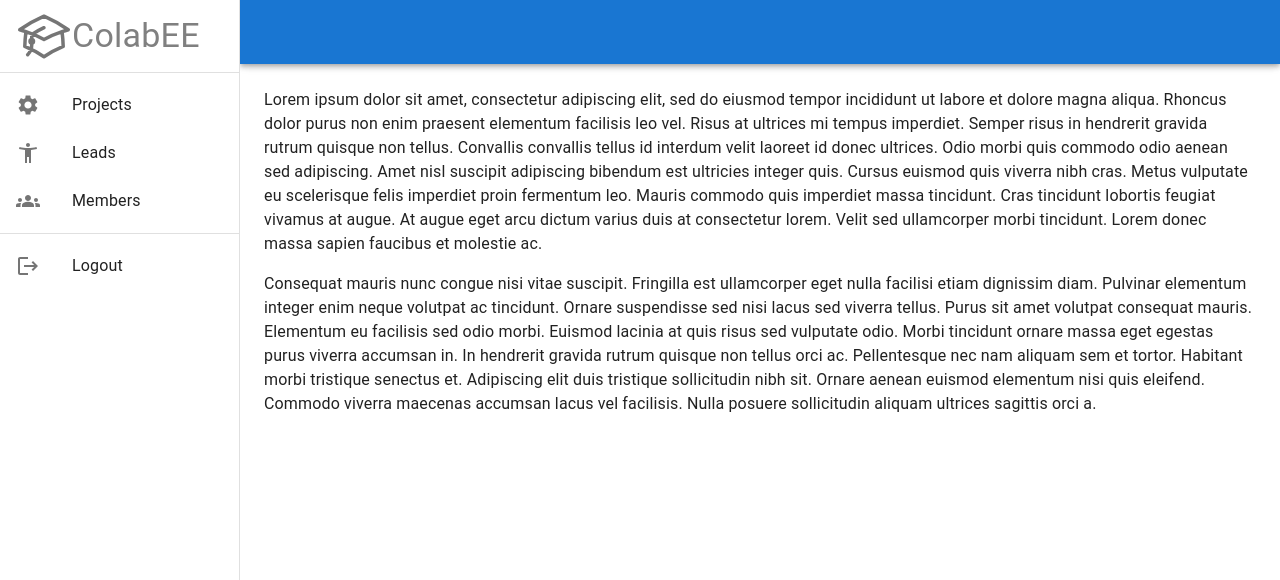
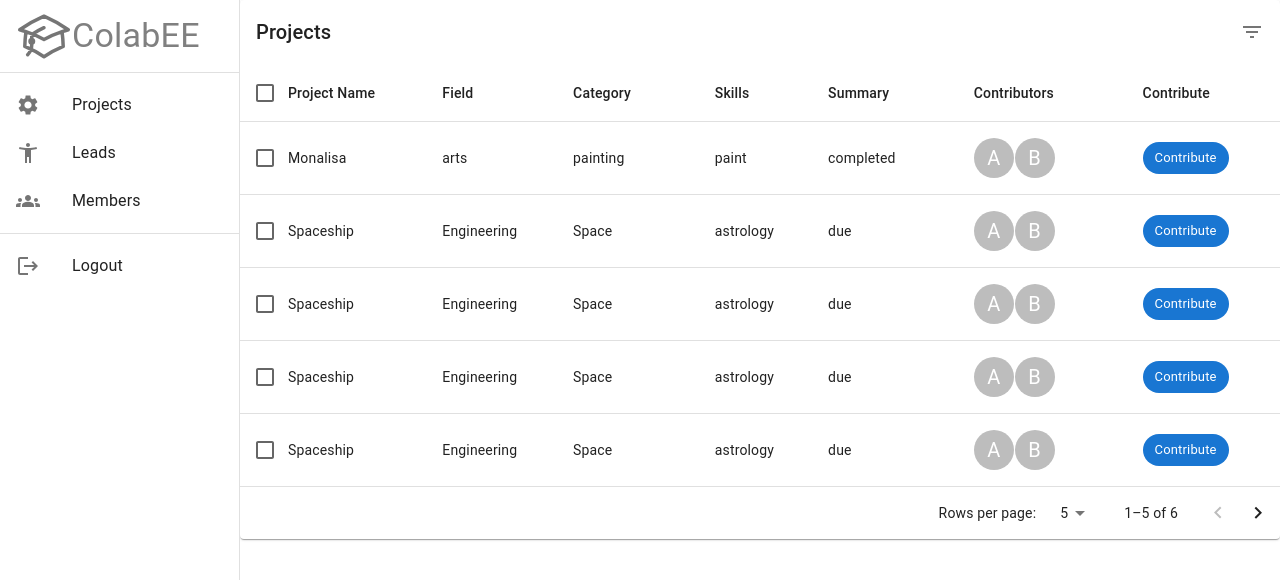
Before and after one commit to SUST-CSE-CARNIVAL-2024/frontend, a Next.js app: page /projects in a window 1280 px wide. Shown: the top 580 px of the page. Built offline with nearby package versions, Linux system fonts and the light colour scheme.

Commit message:
updated sidebar and proejcttable

```diff
--- a/components/ProjectTable.js
+++ b/components/ProjectTable.js
@@ -1,31 +1,31 @@
-'use client';
-import * as React from 'react';
-import PropTypes from 'prop-types';
-import { alpha } from '@mui/material/styles';
-import Box from '@mui/material/Box';
-import Table from '@mui/material/Table';
-import TableBody from '@mui/material/TableBody';
-import TableCell from '@mui/material/TableCell';
-import TableContainer from '@mui/material/TableContainer';
-import TableHead from '@mui/material/TableHead';
-import TablePagination from '@mui/material/TablePagination';
-import TableRow from '@mui/material/TableRow';
-import TableSortLabel from '@mui/material/TableSortLabel';
-import Toolbar from '@mui/material/Toolbar';
-import Typography from '@mui/material/Typography';
-import Paper from '@mui/material/Paper';
-import Checkbox from '@mui/material/Checkbox';
-import IconButton from '@mui/material/IconButton';
-import Tooltip from '@mui/material/Tooltip';
-import FormControlLabel from '@mui/material/FormControlLabel';
-import Switch from '@mui/material/Switch';
-import DeleteIcon from '@mui/icons-material/Delete';
-import FilterListIcon from '@mui/icons-material/FilterList';
-import { visuallyHidden } from '@mui/utils';
-import Avatar from '@mui/material/Avatar';
-import Chip from '@mui/material/Chip';
-import { Stack } from '@mui/material';
-import Link from 'next/link';
+"use client";
+import * as React from "react";
+import PropTypes from "prop-types";
+import { alpha } from "@mui/material/styles";
+import Box from "@mui/material/Box";
+import Table from "@mui/material/Table";
+import TableBody from "@mui/material/TableBody";
+import TableCell from "@mui/material/TableCell";
+import TableContainer from "@mui/material/TableContainer";
+import TableHead from "@mui/material/TableHead";
+import TablePagination from "@mui/material/TablePagination";
+import TableRow from "@mui/material/TableRow";
+import TableSortLabel from "@mui/material/TableSortLabel";
+import Toolbar from "@mui/material/Toolbar";
+import Typography from "@mui/material/Typography";
+import Paper from "@mui/material/Paper";
+import Checkbox from "@mui/material/Checkbox";
+import IconButton from "@mui/material/IconButton";
+import Tooltip from "@mui/material/Tooltip";
+import FormControlLabel from "@mui/material/FormControlLabel";
+import Switch from "@mui/material/Switch";
+import DeleteIcon from "@mui/icons-material/Delete";
+import FilterListIcon from "@mui/icons-material/FilterList";
+import { visuallyHidden } from "@mui/utils";
+import Avatar from "@mui/material/Avatar";
+import Chip from "@mui/material/Chip";
+import { Stack } from "@mui/material";
+import Link from "next/link";
 
 // function createData(id, name, calories, fat, carbs, protein) {
 //   return {
@@ -55,26 +55,60 @@ import Link from 'next/link';
 // ];
 const rows = [
   {
-        "project_id": 1,
-        "name": "Monalisa",
-        "field": "arts",
-        "category": "painting",
-        "summary": "completed",
-        "skills": "paint",
-        "drive_link": "https://link.com"
+    project_id: 1,
+    name: "Monalisa",
+    field: "arts",
+    category: "painting",
+    summary: "completed",
+    skills: "paint",
+    drive_link: "https://link.com",
   },
   {
-        "project_id": 2,
-        "name": "Spaceship",
-        "field": "Engineering",
-        "category": "Space",
-        "summary": "due",
-        "skills": "astrology",
-        "drive_link": "https://link1.com"
-    }
-]
-
-
+    project_id: 2,
+    name: "Spaceship",
+    field: "Engineering",
+    category: "Space",
+    summary: "due",
+    skills: "astrology",
+    drive_link: "https://link1.com",
+  },
+  {
+    project_id: 2,
+    name: "Spaceship",
+    field: "Engineering",
+    category: "Space",
+    summary: "due",
+    skills: "astrology",
+    drive_link: "https://link1.com",
+  },
+  {
+    project_id: 2,
+    name: "Spaceship",
+    field: "Engineering",
+    category: "Space",
+    summary: "due",
+    skills: "astrology",
+    drive_link: "https://link1.com",
+  },
+  {
+    project_id: 2,
+    name: "Spaceship",
+    field: "Engineering",
+    category: "Space",
+    summary: "due",
+    skills: "astrology",
+    drive_link: "https://link1.com",
+  },
+  {
+    project_id: 2,
+    name: "Spaceship",
+    field: "Engineering",
+    category: "Space",
+    summary: "due",
+    skills: "astrology",
+    drive_link: "https://link1.com",
+  },
+];
 
 function descendingComparator(a, b, orderBy) {
   if (b[orderBy] < a[orderBy]) {
@@ -87,7 +121,7 @@ function descendingComparator(a, b, orderBy) {
 }
 
 function getComparator(order, orderBy) {
-    return order === 'desc'
+  return order === "desc"
     ? (a, b) => descendingComparator(a, b, orderBy)
     : (a, b) => -descendingComparator(a, b, orderBy);
 }
@@ -110,52 +144,58 @@ function stableSort(array, comparator) {
 
 const headCells = [
   {
-        id: 'name',
+    id: "name",
     numeric: false,
     disablePadding: true,
-        label: 'Project Name',
+    label: "Project Name",
   },
   {
-        id: 'field',
+    id: "field",
     numeric: false,
     disablePadding: false,
-        label: 'Field',
+    label: "Field",
   },
   {
-        id: 'category',
+    id: "category",
     numeric: false,
     disablePadding: false,
-        label: 'Category',
+    label: "Category",
   },
   {
-        id: 'skills',
+    id: "skills",
     numeric: false,
     disablePadding: false,
-        label: 'Skills',
+    label: "Skills",
   },
   {
-        id: 'summary',
+    id: "summary",
     numeric: false,
     disablePadding: false,
-        label: 'Summary',
+    label: "Summary",
   },
   {
-        id: 'Contributors',
+    id: "Contributors",
     numeric: false,
     disablePadding: false,
-        label: 'Contributors',
+    label: "Contributors",
   },
   {
-        id: 'drive_link',
+    id: "drive_link",
     numeric: false,
     disablePadding: false,
-        label: 'Contribute',
+    label: "Contribute",
   },
 ];
 
 function EnhancedTableHead(props) {
-    const { onSelectAllClick, order, orderBy, numSelected, rowCount, onRequestSort } =
-        props;
+  const {
+    onSelectAllClick,
+    order,
+    orderBy,
+    numSelected,
+    rowCount,
+    onRequestSort,
+  } = props;
   const createSortHandler = (property) => (event) => {
     onRequestSort(event, property);
   };
@@ -170,26 +210,26 @@ function EnhancedTableHead(props) {
             checked={rowCount > 0 && numSelected === rowCount}
             onChange={onSelectAllClick}
             inputProps={{
-                            'aria-label': 'select all desserts',
+              "aria-label": "select all desserts",
             }}
           />
         </TableCell>
         {headCells.map((headCell) => (
           <TableCell
             key={headCell.id}
-                        align={headCell.numeric ? 'right' : 'left'}
-                        padding={headCell.disablePadding ? 'none' : 'normal'}
+            align={headCell.numeric ? "right" : "left"}
+            padding={headCell.disablePadding ? "none" : "normal"}
             sortDirection={orderBy === headCell.id ? order : false}
           >
             <TableSortLabel
               active={orderBy === headCell.id}
-                            direction={orderBy === headCell.id ? order : 'asc'}
+              direction={orderBy === headCell.id ? order : "asc"}
               onClick={createSortHandler(headCell.id)}
             >
               {headCell.label}
               {orderBy === headCell.id ? (
                 <Box component="span" sx={visuallyHidden}>
-                                    {order === 'desc' ? 'sorted descending' : 'sorted ascending'}
+                  {order === "desc" ? "sorted descending" : "sorted ascending"}
                 </Box>
               ) : null}
             </TableSortLabel>
@@ -204,7 +244,7 @@ EnhancedTableHead.propTypes = {
   numSelected: PropTypes.number.isRequired,
   onRequestSort: PropTypes.func.isRequired,
   onSelectAllClick: PropTypes.func.isRequired,
-    order: PropTypes.oneOf(['asc', 'desc']).isRequired,
+  order: PropTypes.oneOf(["asc", "desc"]).isRequired,
   orderBy: PropTypes.string.isRequired,
   rowCount: PropTypes.number.isRequired,
 };
@@ -219,13 +259,16 @@ function EnhancedTableToolbar(props) {
         pr: { xs: 1, sm: 1 },
         ...(numSelected > 0 && {
           bgcolor: (theme) =>
-                        alpha(theme.palette.primary.main, theme.palette.action.activatedOpacity),
+            alpha(
+              theme.palette.primary.main,
+              theme.palette.action.activatedOpacity
+            ),
         }),
       }}
     >
       {numSelected > 0 ? (
         <Typography
-                    sx={{ flex: '1 1 100%' }}
+          sx={{ flex: "1 1 100%" }}
           color="inherit"
           variant="subtitle1"
           component="div"
@@ -234,7 +277,7 @@ function EnhancedTableToolbar(props) {
         </Typography>
       ) : (
         <Typography
-                    sx={{ flex: '1 1 100%' }}
+          sx={{ flex: "1 1 100%" }}
           variant="h6"
           id="tableTitle"
           component="div"
@@ -265,16 +308,16 @@ EnhancedTableToolbar.propTypes = {
 };
 
 export default function ProjectTable() {
-    const [order, setOrder] = React.useState('asc');
-    const [orderBy, setOrderBy] = React.useState('calories');
+  const [order, setOrder] = React.useState("asc");
+  const [orderBy, setOrderBy] = React.useState("calories");
   const [selected, setSelected] = React.useState([]);
   const [page, setPage] = React.useState(0);
   const [dense, setDense] = React.useState(false);
   const [rowsPerPage, setRowsPerPage] = React.useState(5);
 
   const handleRequestSort = (event, property) => {
-        const isAsc = orderBy === property && order === 'asc';
-        setOrder(isAsc ? 'desc' : 'asc');
+    const isAsc = orderBy === property && order === "asc";
+    setOrder(isAsc ? "desc" : "asc");
     setOrderBy(property);
   };
 
@@ -300,7 +343,7 @@ export default function ProjectTable() {
     } else if (selectedIndex > 0) {
       newSelected = newSelected.concat(
         selected.slice(0, selectedIndex),
-                selected.slice(selectedIndex + 1),
+        selected.slice(selectedIndex + 1)
       );
     }
     setSelected(newSelected);
@@ -329,20 +372,20 @@ export default function ProjectTable() {
     () =>
       stableSort(rows, getComparator(order, orderBy)).slice(
         page * rowsPerPage,
-                page * rowsPerPage + rowsPerPage,
+        page * rowsPerPage + rowsPerPage
       ),
-        [order, orderBy, page, rowsPerPage],
+    [order, orderBy, page, rowsPerPage]
   );
 
   return (
-        <Box sx={{ width: '100%' }}>
-            <Paper sx={{ width: '100%', mb: 2 }}>
+    <Box sx={{ width: "100%" }}>
+      <Paper sx={{ width: "100%", mb: 2 }}>
         <EnhancedTableToolbar numSelected={selected.length} />
         <TableContainer>
           <Table
             sx={{ minWidth: 750 }}
             aria-labelledby="tableTitle"
-                        size={dense ? 'small' : 'medium'}
+            size={dense ? "small" : "medium"}
           >
             <EnhancedTableHead
               numSelected={selected.length}
@@ -366,14 +409,14 @@ export default function ProjectTable() {
                     tabIndex={-1}
                     key={row.project_id}
                     selected={isItemSelected}
-                                        sx={{ cursor: 'pointer' }}
+                    sx={{ cursor: "pointer" }}
                   >
                     <TableCell padding="checkbox">
                       <Checkbox
                         color="primary"
                         checked={isItemSelected}
                         inputProps={{
-                                                    'aria-labelledby': labelId,
+                          "aria-labelledby": labelId,
                         }}
                       />
                     </TableCell>
@@ -390,7 +433,7 @@ export default function ProjectTable() {
                     <TableCell align="left">{row.skills}</TableCell>
                     <TableCell align="left">{row.summary}</TableCell>
                     <TableCell align="left">
-                                            <Stack direction="row" spacing={.1}>
+                      <Stack direction="row" spacing={0.1}>
                         <Avatar>A</Avatar>
                         <Avatar>B</Avatar>
                       </Stack>
@@ -398,7 +441,8 @@ export default function ProjectTable() {
                     <TableCell align="left">
                       <Link href={row.drive_link}>
                         <Chip label="Contribute" clickable color="primary" />
-                                            </Link></TableCell>
+                      </Link>
+                    </TableCell>
                   </TableRow>
                 );
               })}
--- a/components/Sidebar.js
+++ b/components/Sidebar.js
@@ -19,6 +19,7 @@ import LogoutIcon from "@mui/icons-material/Logout";
 import SettingsIcon from "@mui/icons-material/Settings";
 import GroupsIcon from "@mui/icons-material/Groups";
 import AccessibilityNewIcon from "@mui/icons-material/AccessibilityNew";
+import ProjectTable from "./ProjectTable";
 
 const drawerWidth = 240;
 
@@ -110,7 +111,7 @@ function Sidebar(props) {
   return (
     <Box sx={{ display: "flex" }}>
       <CssBaseline />
-      <AppBar
+      {/* <AppBar
         position="fixed"
         sx={{
           width: { sm: `calc(100% - ${drawerWidth}px)` },
@@ -128,7 +129,7 @@ function Sidebar(props) {
             <MenuIcon />
           </IconButton>
         </Toolbar>
-      </AppBar>
+      </AppBar> */}
       <Box
         component="nav"
         sx={{ width: { sm: drawerWidth }, flexShrink: { sm: 0 } }}
@@ -172,40 +173,12 @@ function Sidebar(props) {
         component="main"
         sx={{
           flexGrow: 1,
-          p: 3,
+          // p: 3,
           width: { sm: `calc(100% - ${drawerWidth}px)` },
         }}
       >
-        <Toolbar />
-        <Typography paragraph>
-          Lorem ipsum dolor sit amet, consectetur adipiscing elit, sed do
-          eiusmod tempor incididunt ut labore et dolore magna aliqua. Rhoncus
-          dolor purus non enim praesent elementum facilisis leo vel. Risus at
-          ultrices mi tempus imperdiet. Semper risus in hendrerit gravida rutrum
-          quisque non tellus. Convallis convallis tellus id interdum velit
-          laoreet id donec ultrices. Odio morbi quis commodo odio aenean sed
-          adipiscing. Amet nisl suscipit adipiscing bibendum est ultricies
-          integer quis. Cursus euismod quis viverra nibh cras. Metus vulputate
-          eu scelerisque felis imperdiet proin fermentum leo. Mauris commodo
-          quis imperdiet massa tincidunt. Cras tincidunt lobortis feugiat
-          vivamus at augue. At augue eget arcu dictum varius duis at consectetur
-          lorem. Velit sed ullamcorper morbi tincidunt. Lorem donec massa sapien
-          faucibus et molestie ac.
-        </Typography>
-        <Typography paragraph>
-          Consequat mauris nunc congue nisi vitae suscipit. Fringilla est
-          ullamcorper eget nulla facilisi etiam dignissim diam. Pulvinar
-          elementum integer enim neque volutpat ac tincidunt. Ornare suspendisse
-          sed nisi lacus sed viverra tellus. Purus sit amet volutpat consequat
-          mauris. Elementum eu facilisis sed odio morbi. Euismod lacinia at quis
-          risus sed vulputate odio. Morbi tincidunt ornare massa eget egestas
-          purus viverra accumsan in. In hendrerit gravida rutrum quisque non
-          tellus orci ac. Pellentesque nec nam aliquam sem et tortor. Habitant
-          morbi tristique senectus et. Adipiscing elit duis tristique
-          sollicitudin nibh sit. Ornare aenean euismod elementum nisi quis
-          eleifend. Commodo viverra maecenas accumsan lacus vel facilisis. Nulla
-          posuere sollicitudin aliquam ultrices sagittis orci a.
-        </Typography>
+        {/* <Toolbar /> */}
+        <ProjectTable />
       </Box>
     </Box>
   );
```
Lines whose indentation alone changed are shown as unchanged.
